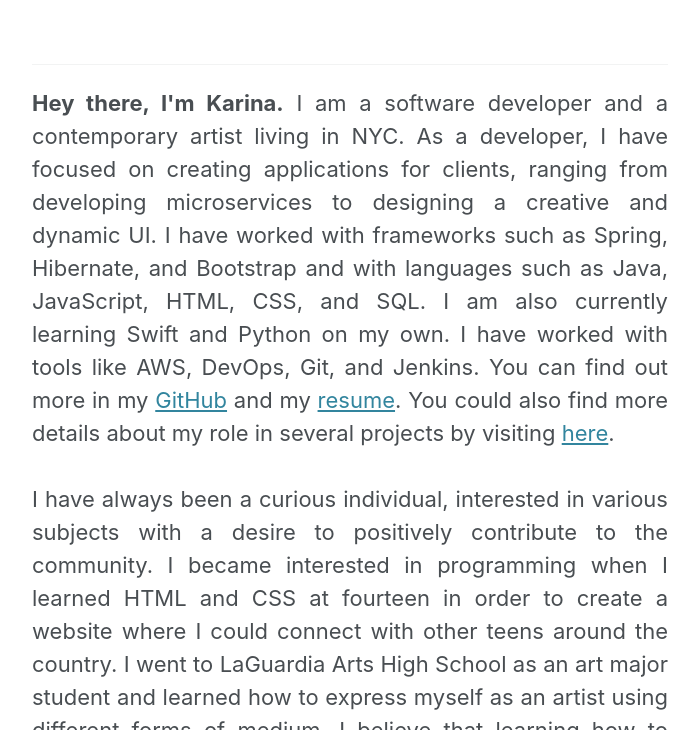
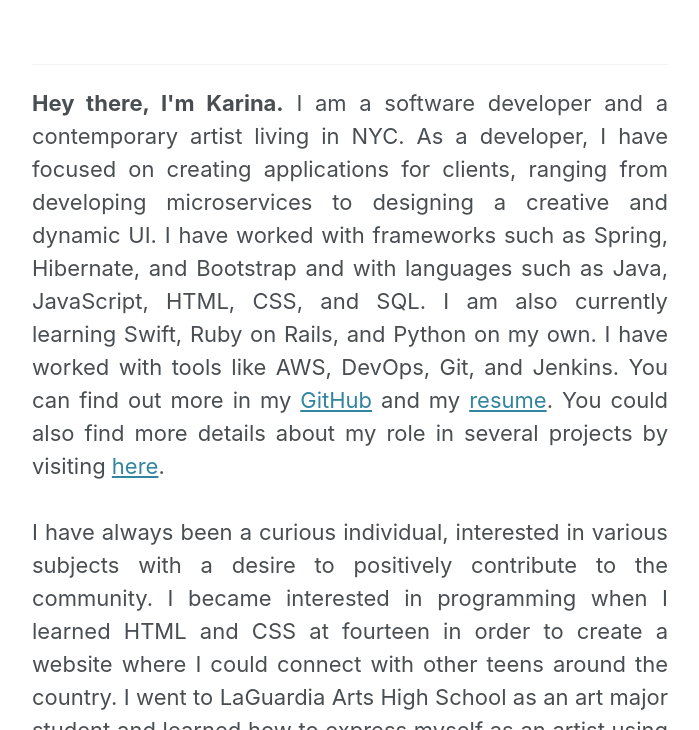
Before and after one commit to kmacancela/kmacancela.github.io, a Jekyll site: the page built from index.html, in a window 1280 px wide and 900 px high, scrolled down 903 px, cut to the strip 170-900 px from the top of the window. Shown: the whole strip, without its empty margins (290-989 px from the left). Built offline with Jekyll 4.4.1, drawn with Linux system fonts in a browser that asks for light colours; cached includes are drawn as plain includes; nearby versions of some CDN libraries; the list of posts is cut into pages by our own code.

Commit message:
Minor addition

```diff
--- a/index.html
+++ b/index.html
@@ -11,7 +11,7 @@ header:
 
   <hr>
   <p align="justify">
-    <b>Hey there, I'm Karina.</b> I am a software developer and a contemporary artist living in NYC. As a developer, I have focused on creating applications for clients, ranging from developing microservices to designing a creative and dynamic UI. I have worked with frameworks such as Spring, Hibernate, and Bootstrap and with languages such as Java, JavaScript, HTML, CSS, and SQL. I am also currently learning Swift and Python on my own. I have worked with tools like AWS, DevOps, Git, and Jenkins. You can find out more in my <a href="https://github.com/kmacancela">GitHub</a> and my <a href="/assets/docs/Karina%20Macancela%20-%20Resume.pdf">resume</a>. You could also find more details about my role in several projects by visiting <a href="https://kmacancela.github.io/assets/docs/Karina%20Macancela%20-%20Projects.pdf">here</a>.
+    <b>Hey there, I'm Karina.</b> I am a software developer and a contemporary artist living in NYC. As a developer, I have focused on creating applications for clients, ranging from developing microservices to designing a creative and dynamic UI. I have worked with frameworks such as Spring, Hibernate, and Bootstrap and with languages such as Java, JavaScript, HTML, CSS, and SQL. I am also currently learning Swift, Ruby on Rails, and Python on my own. I have worked with tools like AWS, DevOps, Git, and Jenkins. You can find out more in my <a href="https://github.com/kmacancela">GitHub</a> and my <a href="/assets/docs/Karina%20Macancela%20-%20Resume.pdf">resume</a>. You could also find more details about my role in several projects by visiting <a href="https://kmacancela.github.io/assets/docs/Karina%20Macancela%20-%20Projects.pdf">here</a>.
     <br><br>
     I have always been a curious individual, interested in various subjects with a desire to positively contribute to the community. I became interested in programming when I learned HTML and CSS at fourteen in order to create a website where I could connect with other teens around the country. I went to LaGuardia Arts High School as an art major student and learned how to express myself as an artist using different forms of medium. I believe that learning how to create my ideas into a reality helped me realize that I want to produce something innovative that could help others. One of the many ways I am accomplishing this is by learning Swift in order to create iOS applications.
     <br><br>
```
